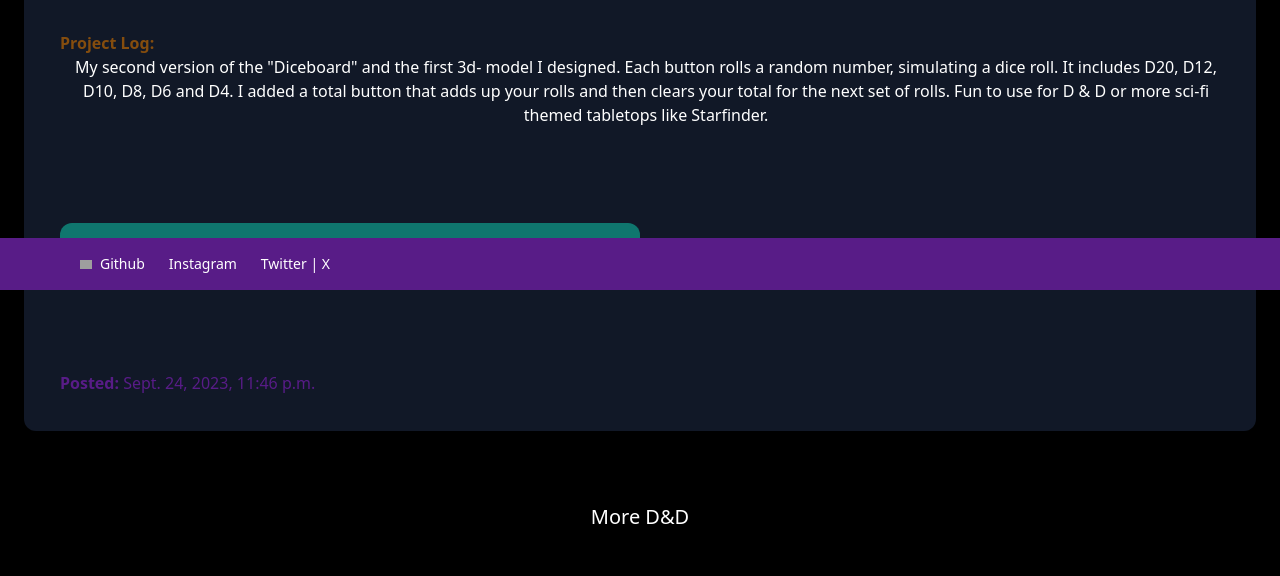
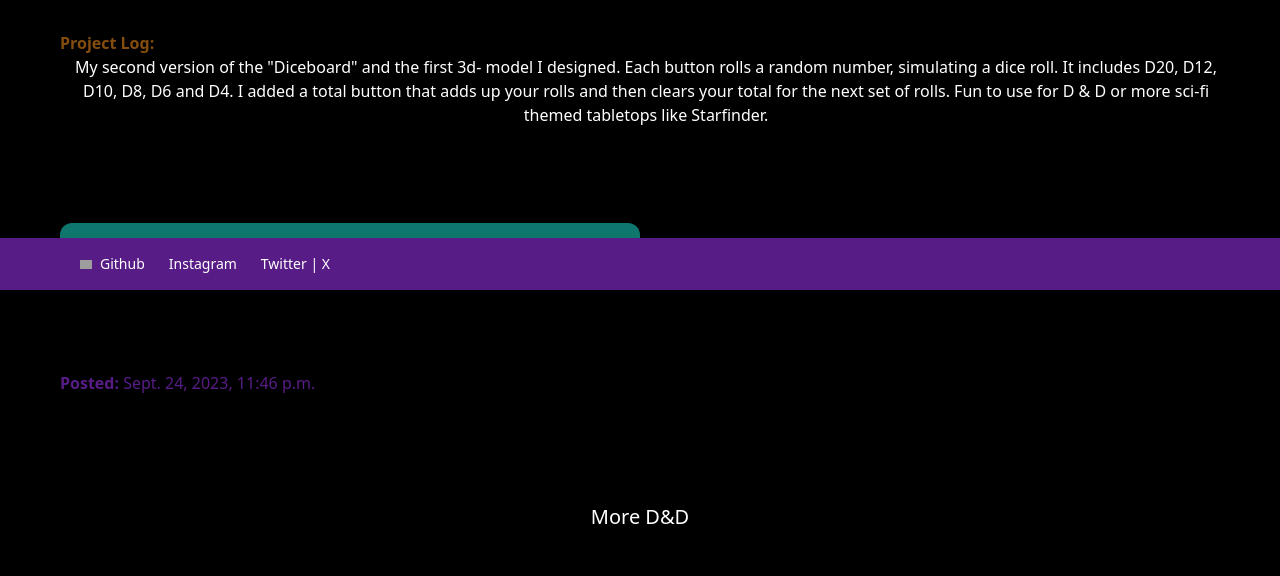
Before and after one commit to enzosupreme/cbp, a Django app: page /projects/7/ in a window 1280 px wide. Shown: the part 510-1086 px from the top of the page. Run offline with Django 4.2, Linux system fonts and the light colour scheme; data comes from the database, SQL or seed files in the repository; some libraries are stand-ins or nearby versions; grey boxes are pictures that could not be loaded.

Commit message:
answer update

```diff
--- a/projects/templates/projects/detail.html
+++ b/projects/templates/projects/detail.html
@@ -4,7 +4,7 @@
 
 {% block content %}
 
-    <div class="p-6 bg-gray-900 rounded-xl">
+    <div class="p-6 bg-black rounded-xl">
         <div class=" grid h-100 w-100 gap-6 p-3">
 
         <a href="{{ projects.pictures }}">
@@ -49,7 +49,7 @@
                         <img src="{{ project.image.url }}" class="rounded-t-xl">
                     </div>
 
-                    <div class="p-2 bg-black rounded-b-xl">
+                    <div class="p-2 bg-green-900 rounded-b-xl">
                         <h2 class="text-xs sm:text-md lg:text-lg xl:text-xl text-yellow-500">{{ project.name }}</h2>
                     </div>
                 </a>
```
